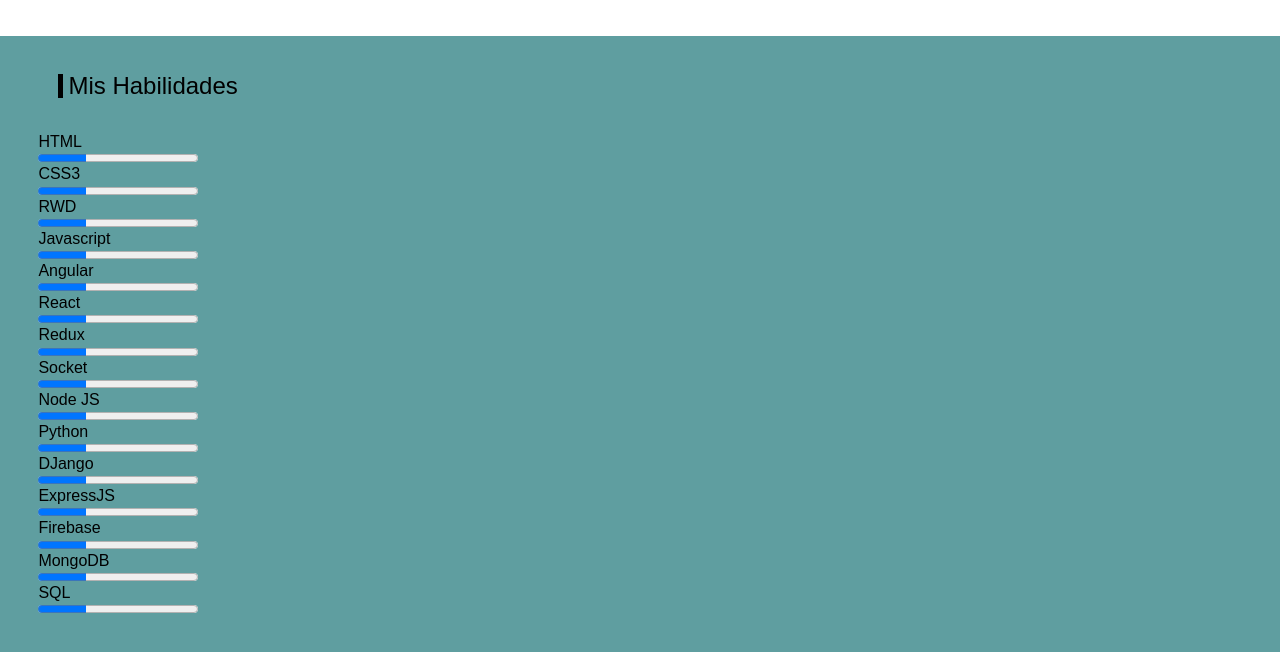
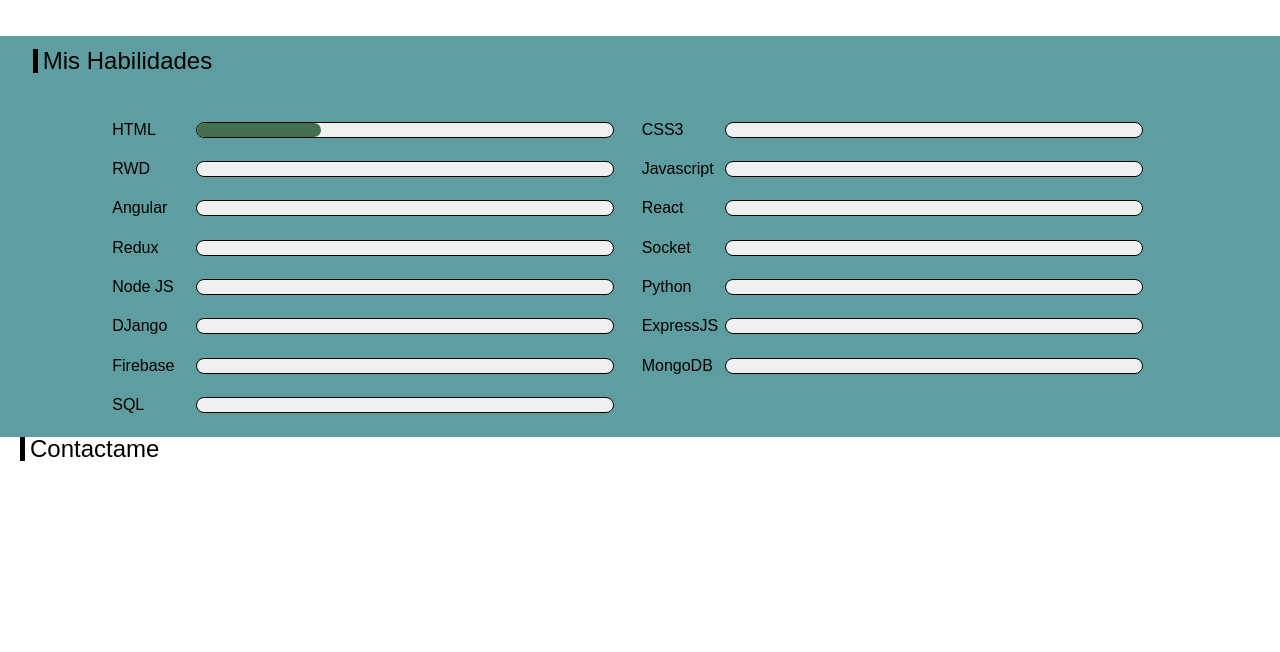
Before and after one commit to leono34/portafolio2, a plain HTML site: page index.html in a window 1280 px wide. Shown: the part 1300-1952 px from the top of the page. After the commit the page ends 1762 px from the top, so only its background shows below. Drawn offline with Linux system fonts and the light colour scheme.

Commit message:
ya acabando

```diff
--- a/css/main.css
+++ b/css/main.css
@@ -82,20 +82,37 @@ display: inline-block;
 .imagen{
   margin-left:10%;
 }
-.imagen div img {
+.imagen figure img {
   width: 374px;
   height: 240px;
   padding: 7%;
 }
 /*MIS HABILIDADES*/
 .habilidades{
-  padding: 3%;
+  padding: 1%;
   background-color: cadetblue;
 }
 .progres{
+  margin: auto;
+  margin-left: 7%;
   margin-top: 3%;
 }
-
-
+.img{
+  padding: 1%;
+}
+.progres div {
+  width: 45%;
+  display: inline-flex;
+}
+.progres div h3{
+  width: 100px;
+}
+.img .porcentaje{
+  background-color: #f0f0f0;
+  border:1px solid black;
+  width: 100%;
+  border-radius: 11px;
+  position: relative;
+}
 
 /*CONTACTANOS*/
--- a/index.html
+++ b/index.html
@@ -57,82 +57,133 @@
     <div class="portafolio">
       <h2>Portafolio</h2>
       <div class="imagen">
-        <div><img src="https://picsum.photos/seed/picsum/200/300" alt=""></div>
-        <div><img src="https://picsum.photos/id/237/200/300" alt=""></div>
-        <div><img src="https://picsum.photos/200/300?grayscale" alt=""></div>
-        <div><img src="https://picsum.photos/200/300/?blur" alt=""></div>
-        <div><img src="https://picsum.photos/id/870/200/300?grayscale&blur=2" alt=""></div>
-        <div><img src="https://picsum.photos/seed/picsum/200/300" alt=""></div>
+        <div>
+          <figure><img src="https://picsum.photos/seed/picsum/200/300" alt=""></figure>
+          <div></div>
+        </div>
+        <div>
+          <figure><img src="https://picsum.photos/id/237/200/300" alt=""></figure>
+          <div></div>
+        </div>
+        <div>
+          <figure><img src="https://picsum.photos/200/300?grayscale" alt=""></figure>
+          <div></div>
+        </div>
+        <div>
+          <figure><img src="https://picsum.photos/200/300/?blur" alt=""></figure>
+          <div></div>
+        </div>
+        <div>
+          <figure><img src="https://picsum.photos/id/870/200/300?grayscale&blur=2" alt=""></figure>
+          <div></div>
+        </div>
+        <div>
+          <figure><img src="https://picsum.photos/seed/picsum/200/300" alt=""></figure>
+          <div></div>
+        </div>
       </div>
     </div>
     <!--MIS HABILIDADES-->
     <div class="habilidades">
       <h2>Mis Habilidades</h2>
       <div class="progres">
-        <div>
+        <div class="img">
           <h3>HTML</h3>
-          <progress value="30" max="100">70 %</progress>
-          <div>
+          <div class="porcentaje">
+            <div style="width: 30%; background-color: #42704e; border-radius:11px;"> </div>
+          </div>
+        </div>
+        <div class="img">
           <h3>CSS3</h3>
-            <progress value="30" max="100">70 %</progress>
+          <div class="porcentaje">
+            <div> </div>
           </div>
-          <div>
+        </div>
+        <div class="img">
           <h3>RWD</h3>
-            <progress value="30" max="100">70 %</progress>
+          <div class="porcentaje">
+            <div> </div>
           </div>
-          <div>
+        </div>
+        <div class="img">
           <h3>Javascript</h3>
-            <progress value="30" max="100">70 %</progress>
+          <div class="porcentaje">
+            <div> </div>
           </div>
-          <div>
+        </div>
+        <div class="img">
           <h3>Angular</h3>
-            <progress value="30" max="100">70 %</progress>
+          <div class="porcentaje">
+            <div> </div>
           </div>
-          <div>
+        </div>
+        <div class="img">
           <h3>React</h3>
-            <progress value="30" max="100">70 %</progress>
+          <div class="porcentaje">
+            <div> </div>
           </div>
-          <div>
+        </div>
+        <div class="img">
           <h3>Redux</h3>
-            <progress value="30" max="100">70 %</progress>
+          <div class="porcentaje">
+            <div> </div>
           </div>
-          <div>
+        </div>
+        <div class="img">
           <h3>Socket</h3>
-            <progress value="30" max="100">70 %</progress>
+          <div class="porcentaje">
+            <div> </div>
           </div>
-          <div>
+        </div>
+        <div class="img">
           <h3>Node JS</h3>
-            <progress value="30" max="100">70 %</progress>
+          <div class="porcentaje">
+            <div> </div>
           </div>
-          <div>
+        </div>
+        <div class="img">
           <h3>Python</h3>
-            <progress value="30" max="100">70 %</progress>
+          <div class="porcentaje">
+            <div> </div>
           </div>
-          <div>
+        </div>
+        <div class="img">
           <h3>DJango</h3>
-            <progress value="30" max="100">70 %</progress>
+          <div class="porcentaje">
+            <div> </div>
           </div>
-          <div>
+        </div>
+        <div class="img">
           <h3>ExpressJS</h3>
-            <progress value="30" max="100">70 %</progress>
+          <div class="porcentaje">
+            <div> </div>
           </div>
-          <div>
+        </div>
+        <div class="img">
           <h3>Firebase</h3>
-            <progress value="30" max="100">70 %</progress>
+          <div class="porcentaje">
+            <div> </div>
           </div>
-          <div>
+        </div>
+        <div class="img">
           <h3>MongoDB</h3>
-            <progress value="30" max="100">70 %</progress>
+          <div class="porcentaje">
+            <div> </div>
           </div>
-          <div>
+        </div>
+        <div class="img">
           <h3>SQL</h3>
-            <progress value="30" max="100">70 %</progress>
+          <div class="porcentaje">
+            <div> </div>
           </div>
         </div>
       </div>
 
     </div>
     <!--Contactame-->
+    <div>
+      <h2>Contactame</h2>
+    </div>
     <div>
 
     </div>
```
Lines whose indentation alone changed are shown as unchanged.
